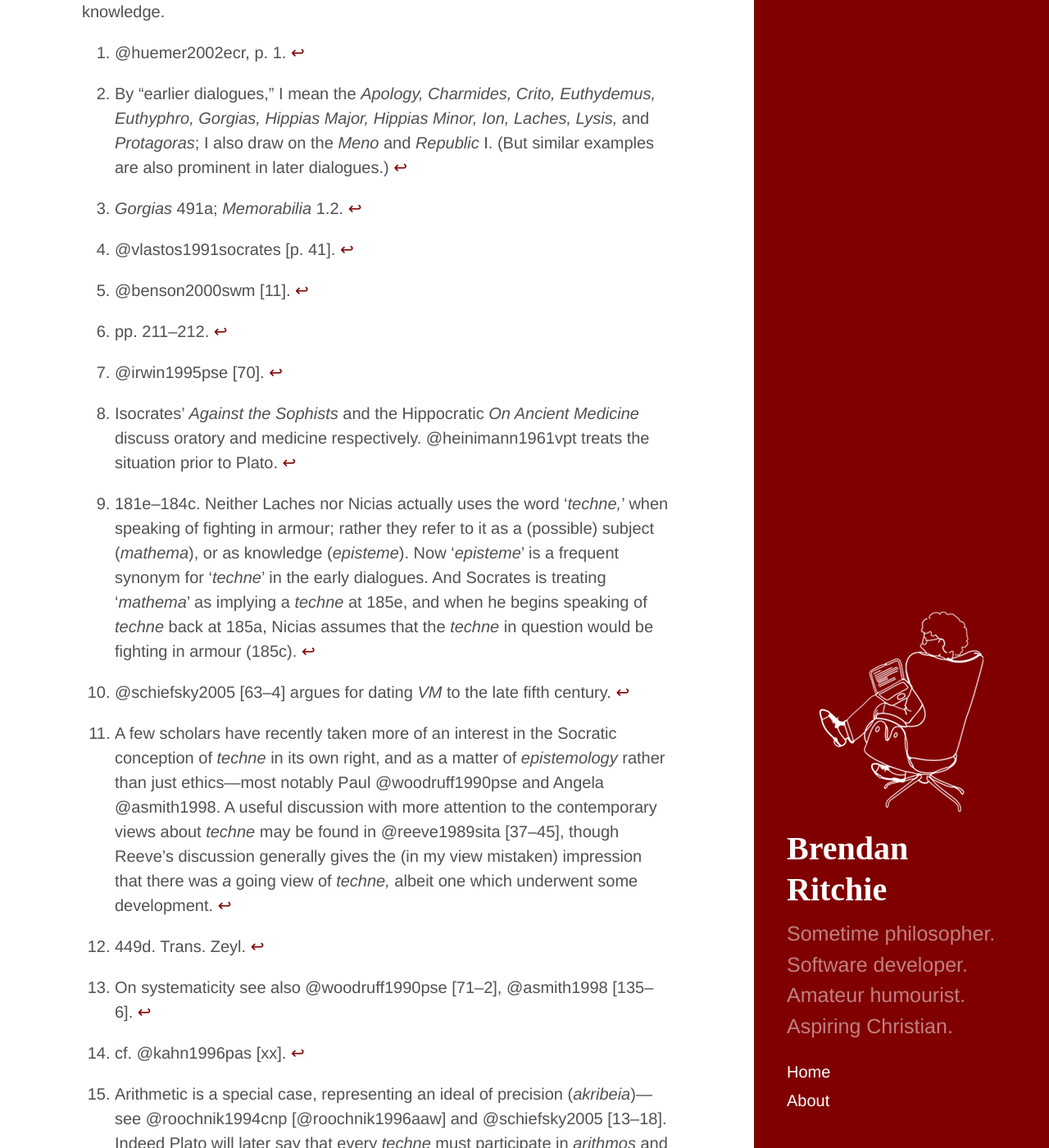
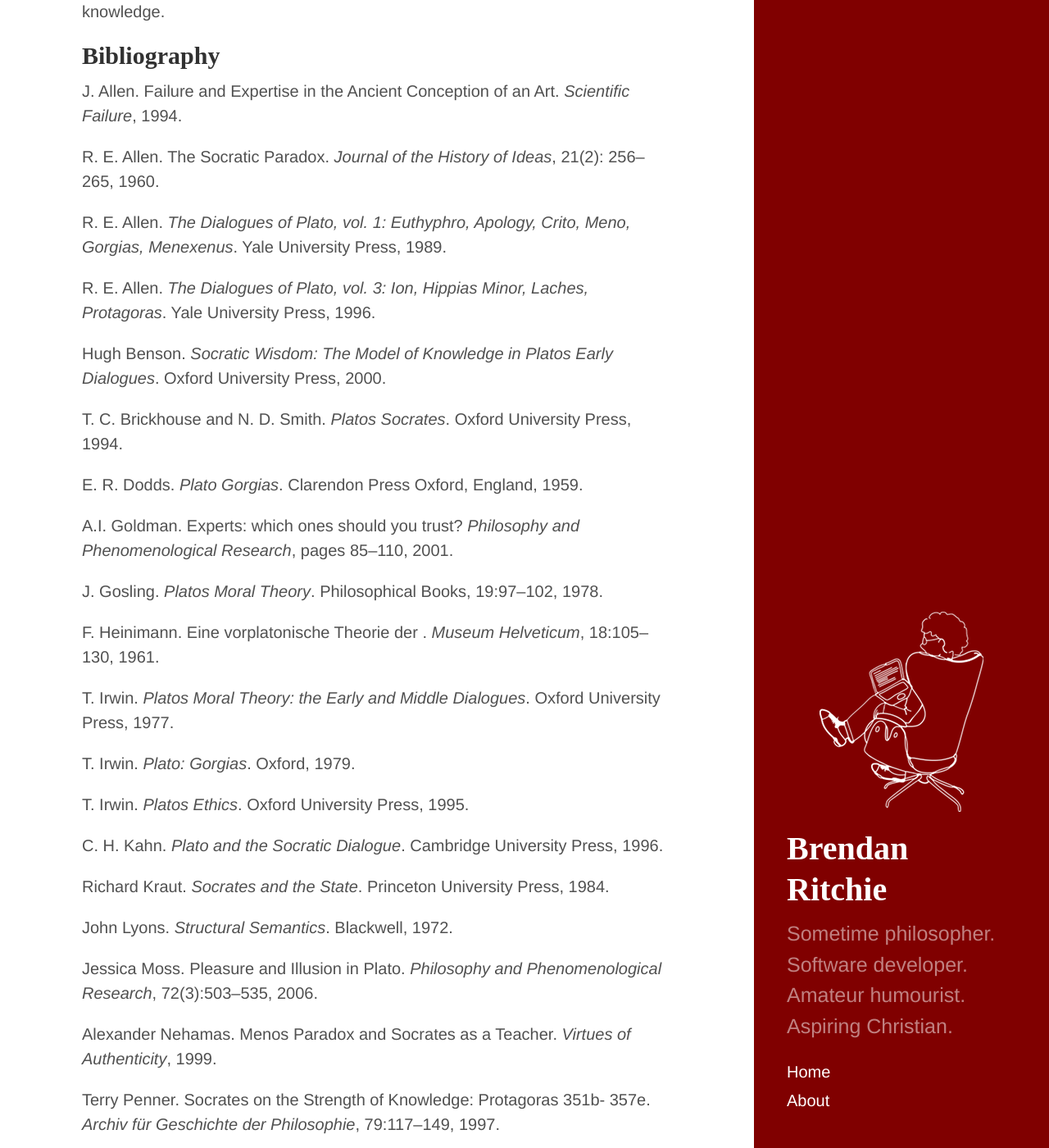
Before and after one commit to bhritchie/bhritchie.github.io, a Jekyll site: the page built from _posts/2014-11-15-socrates-conception-of-knowledge.md, in a window 1280 px wide and 1400 px high, scrolled down 26191 px. Shown: the whole window at 82% size. Built offline with Jekyll 4.4.1, drawn with Linux system fonts in a browser that asks for light colours; some web fonts are replaced; some of the changed text lies outside the part shown.

Commit message:
Add bibliography to Socrates Conception of Knowledge

```diff
--- a/_posts/2014-11-15-socrates-conception-of-knowledge.md
+++ b/_posts/2014-11-15-socrates-conception-of-knowledge.md
@@ -195,6 +195,64 @@ One the other hand, even if knowledge of Meno or the road to Larissa is not syst
 
 What about the point that the road to Larissa example shows that knowledge and belief have a common object. It is less tempting to say here again that the examples are only imperfect illustrations of the sort of knowledge Plato is really concerned with, because other examples could be adduced, such as the case where Socrates says (at 85c–d) that the slave could come to know what he now only believes.[^86] But experience with the earlier dialogues offers us a fine response.[^87] Plato just isn’t fastidious about, if cognizant at all of, the difference between knowledge of the *techne* as a whole and knowledge about aspects of the *techne* or about applications of the *techne*. In the latter cases, knowledge may very well be constituted by belief, and that’s enough to account for the fact that the same objects are sometimes spoken of as objects of both belief and knowledge.
 
+## Bibliography
+
+J. Allen. Failure and Expertise in the Ancient Conception of an Art. *Scientific Failure*, 1994.
+
+R. E. Allen. The Socratic Paradox. *Journal of the History of Ideas*, 21(2): 256--265, 1960.
+
+R. E. Allen. *The Dialogues of Plato, vol. 1: Euthyphro, Apology, Crito, Meno, Gorgias, Menexenus*. Yale University Press, 1989.
+
+R. E. Allen. *The Dialogues of Plato, vol. 3: Ion, Hippias Minor, Laches, Protagoras*. Yale University Press, 1996.
+
+Hugh Benson. *Socratic Wisdom: The Model of Knowledge in Platos Early Dialogues*. Oxford University Press, 2000.
+
+T. C. Brickhouse and N. D. Smith. *Platos Socrates*. Oxford University Press, 1994.
+
+E. R. Dodds. *Plato Gorgias*. Clarendon Press Oxford, England, 1959.
+
+A.I. Goldman. Experts: which ones should you trust? *Philosophy and Phenomenological Research*, pages 85--110, 2001.
+
+J. Gosling. *Platos Moral Theory*. Philosophical Books, 19:97--102, 1978.
+
+F. Heinimann. Eine vorplatonische Theorie der . *Museum Helveticum*, 18:105--130, 1961.
+
+T. Irwin. *Platos Moral Theory: the Early and Middle Dialogues*. Oxford University Press, 1977.
+
+T. Irwin. *Plato: Gorgias*. Oxford, 1979.
+
+T. Irwin. *Platos Ethics*. Oxford University Press, 1995.
+
+C. H. Kahn. *Plato and the Socratic Dialogue*. Cambridge University Press, 1996.
+
+Richard Kraut. *Socrates and the State*. Princeton University Press, 1984.
+
+John Lyons. *Structural Semantics*. Blackwell, 1972.
+
+Jessica Moss. Pleasure and Illusion in Plato. *Philosophy and Phenomenological Research*, 72(3):503--535, 2006.
+
+Alexander Nehamas. Menos Paradox and Socrates as a Teacher. *Virtues of Authenticity*, 1999.
+
+Terry Penner. Socrates on the Strength of Knowledge: Protagoras 351b- 357e. *Archiv für Geschichte der Philosophie*, 79:117--149, 1997.
+
+C. D. C. Reeve. *Socrates in the Apology*. Hackett, 1989.
+
+David Roochnik. Socratess Use of the Techne-Analogy. *Journal of the History of Philosophy*, 24(3):295--310, 1986.
+
+David Roochnik. Counting on Number: Plato on the Goodness of Arithmos. *American Journal of Philology*, 115(4):543--563, 1994.
+
+David Roochnik. *Of Art and Wisdom*. Pennsylvania State University Press, 1996.
+
+Mark Schiefsky. *Hippocrates: On Ancient Medicine*. Brill, 2005.
+
+Angela Smith. Knowledge and Expertise in the Early Platonic Dialogues. *Archiv für Geschichte Der Philosophie*, 80(2), 1998.
+
+Gregory Vlastos. Ethics and Physics in Democritus. Part II. *The Philosopical Review*, 55:53--64, 1946.
+
+Paul Woodruff. Platos Early Theory of Knowledge. *Epistemology*, 1990.
+
+## Notes
+
 [^1]: @huemer2002ecr, p. 1.
 
 [^2]: By “earlier dialogues,” I mean the *Apology, Charmides, Crito, Euthydemus, Euthyphro, Gorgias, Hippias Major, Hippias Minor, Ion, Laches, Lysis,* and *Protagoras*; I also draw on the *Meno* and *Republic* I. (But similar examples are also prominent in later dialogues.)
```
